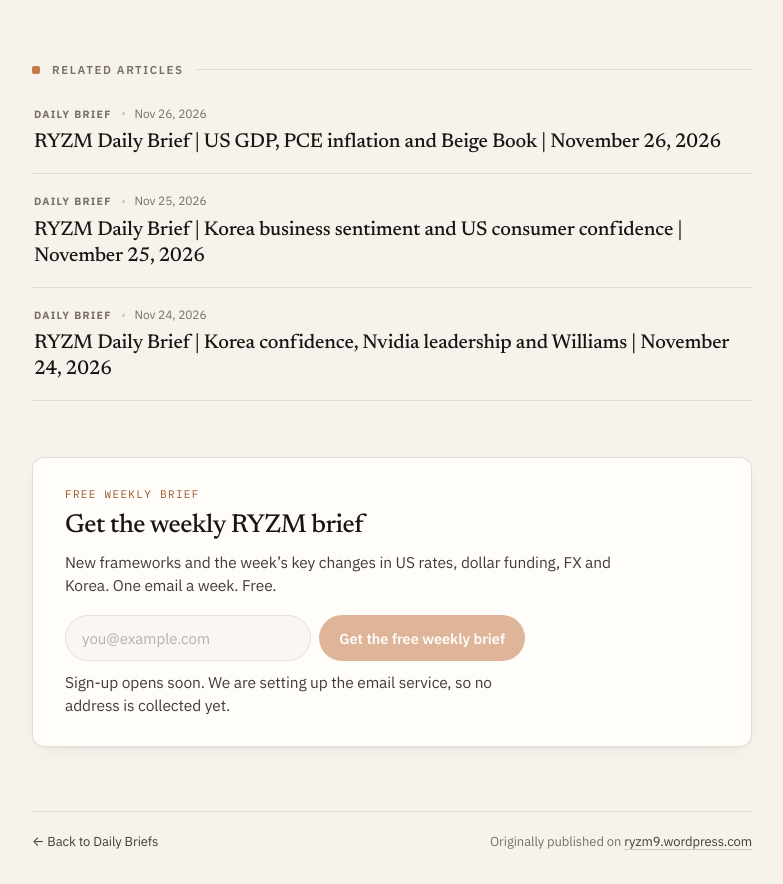
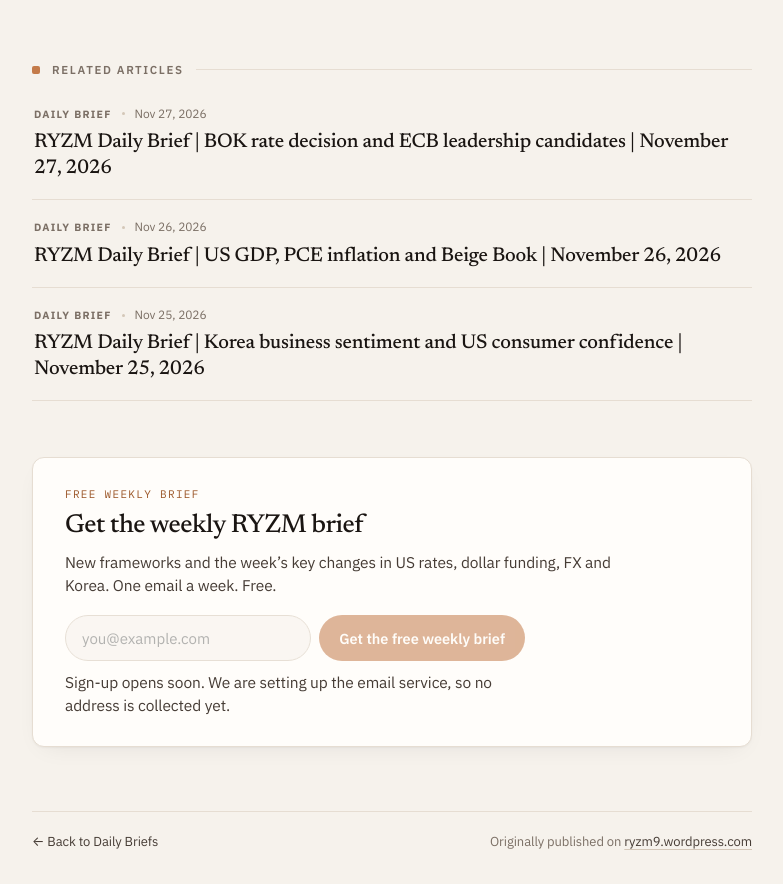
Before and after one commit to SonBongKyun/ryzm-site, a plain HTML site: page notes/ryzm-daily-brief-2026-11-14/index.html in a window 1280 px wide. Shown: the part 1795-2679 px from the top of the page, without its empty margins (248-1031 px from the left). Drawn offline with Linux system fonts and the light colour scheme.

Commit message:
Daily content update (2026-11-28)

```diff
--- a/notes/ryzm-daily-brief-2026-11-14/index.html
+++ b/notes/ryzm-daily-brief-2026-11-14/index.html
@@ -663,6 +663,10 @@
   </div>
   <aside class="related" aria-label="Related articles">
     <div class="section-title">Related articles</div>
+    <a class="rel-item" href="/notes/ryzm-daily-brief-2026-11-27/">
+      <div class="meta"><span class="cat-label">Daily Brief</span><span class="dot"></span><time datetime="2026-11-27T13:36:12+09:00">Nov 27, 2026</time></div>
+      <h3>RYZM Daily Brief | BOK rate decision and ECB leadership candidates | November 27, 2026</h3>
+    </a>
     <a class="rel-item" href="/notes/ryzm-daily-brief-2026-11-26/">
       <div class="meta"><span class="cat-label">Daily Brief</span><span class="dot"></span><time datetime="2026-11-26T08:59:58+09:00">Nov 26, 2026</time></div>
       <h3>RYZM Daily Brief | US GDP, PCE inflation and Beige Book | November 26, 2026</h3>
@@ -670,10 +674,6 @@
     <a class="rel-item" href="/notes/ryzm-daily-brief-2026-11-25/">
       <div class="meta"><span class="cat-label">Daily Brief</span><span class="dot"></span><time datetime="2026-11-25T11:42:16+09:00">Nov 25, 2026</time></div>
       <h3>RYZM Daily Brief | Korea business sentiment and US consumer confidence | November 25, 2026</h3>
-    </a>
-    <a class="rel-item" href="/notes/ryzm-daily-brief-2026-11-24/">
-      <div class="meta"><span class="cat-label">Daily Brief</span><span class="dot"></span><time datetime="2026-11-24T13:57:41+09:00">Nov 24, 2026</time></div>
-      <h3>RYZM Daily Brief | Korea confidence, Nvidia leadership and Williams | November 24, 2026</h3>
     </a>
   </aside>
   <aside class="subscribe" aria-label="Email subscription">
```
Also changed, not shown: notes/ryzm-daily-brief-2026-11-15/index.html (+4 -4 lines), notes/ryzm-daily-brief-2026-11-16/index.html (+4 -4 lines), notes/ryzm-daily-brief-2026-11-17/index.html (+4 -4 lines).
